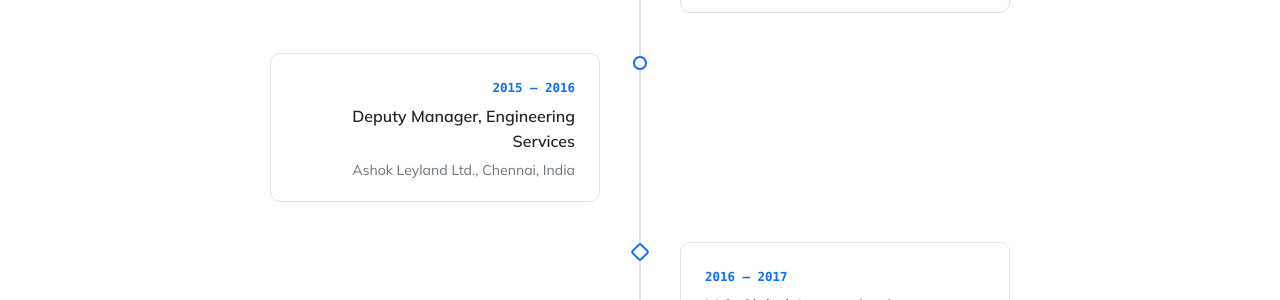
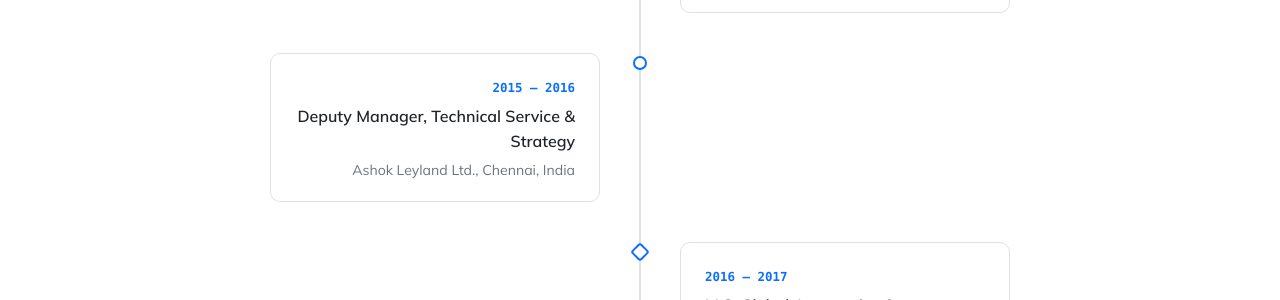
Before and after one commit to anandrams/anandrams.github.io, a Jekyll site: the page built from index.md, in a window 1280 px wide and 900 px high, scrolled down 2563 px. Shown: the part 154-454 px from the top of the window. Built offline with Jekyll 4.4.1, drawn with Linux system fonts in a browser that asks for light colours.

Commit message:
Standardize Deputy Manager title to match resume wording

```diff
--- a/index.md
+++ b/index.md
@@ -102,7 +102,7 @@ title: Home
         <div class="vt-node vt-node-exp"></div>
         <div class="vt-card">
           <span class="vt-date">2015 – 2016</span>
-          <h3>Deputy Manager, Engineering Services</h3>
+          <h3>Deputy Manager, Technical Service &amp; Strategy</h3>
           <p>Ashok Leyland Ltd., Chennai, India</p>
         </div>
       </div>
```
